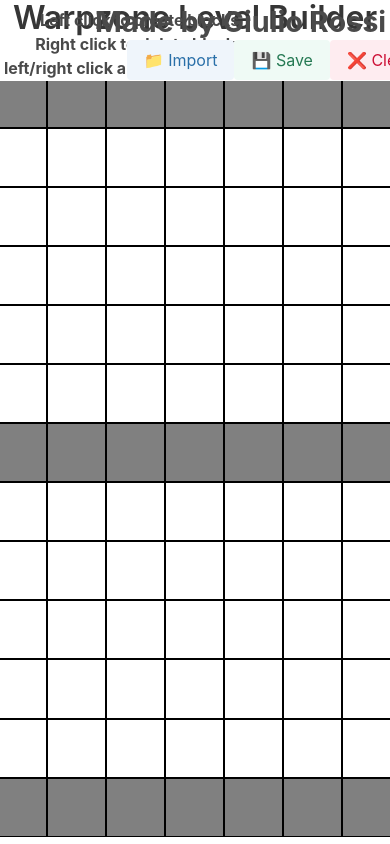
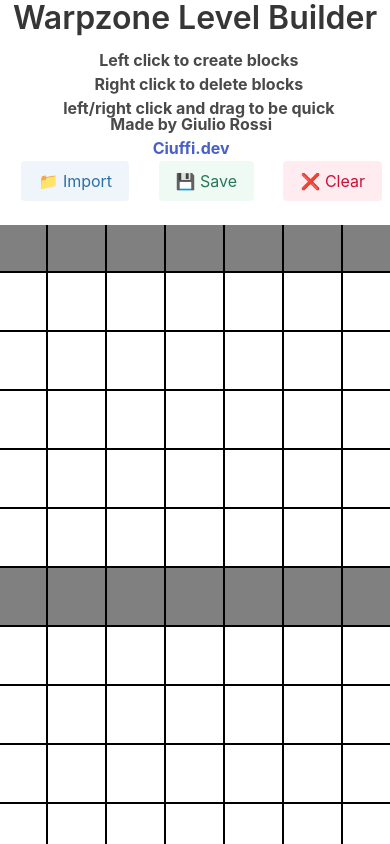
Before and after one commit to Ciuffi/warpzone-level-builder, a Vue app: page / in a window 390 px wide. Built offline with nearby package versions, Linux system fonts and the light colour scheme.

Commit message:
add mobile styling (kinda

```diff
--- a/src/App.vue
+++ b/src/App.vue
@@ -1,6 +1,7 @@
 <template>
   <div id="app">
-    <div class="instructions">
+    <div style="margin-bottom: 1%;" class="title"> Warpzone Level Builder</div>
+        <div class="instructions">
       Left click to create blocks
       <br>
       Right click to delete blocks
@@ -13,8 +14,7 @@
       <a href="https://ciuffi.dev" target="_blank" rel="noopener"> Ciuffi.dev
       </a>
     </div>
-    <div style="margin-bottom: 1%;" class="title"> Warpzone Level Builder</div>
-    <div style="width: 35%; margin: 0.2% auto; display: flex;">
+    <div class="buttons">
       <button class="button is-info is-light" @click="upload">📁 Import</button>
       <button class="button is-success is-light" @click="save">💾 Save</button>
       <button class="button is-danger is-light" @click="clear">❌ Clear</button>
@@ -100,4 +100,26 @@ export default Vue.extend({
   font-weight: bold;
   font-size: 1.8em;
 }
+.buttons {
+  width: 35%;
+  margin: 0.2% auto;
+  display: flex;
+}
+@include until($tablet){
+  .instructions {
+    top: none;
+    left: none;
+    position: relative;
+    font-size: 1em;
+  }
+  .credits {
+    top: none;
+    left: none;
+    position: relative;
+    font-size: 1em;
+  }
+  .buttons {
+    width: 100%;
+  }
+ }
 </style>
```
